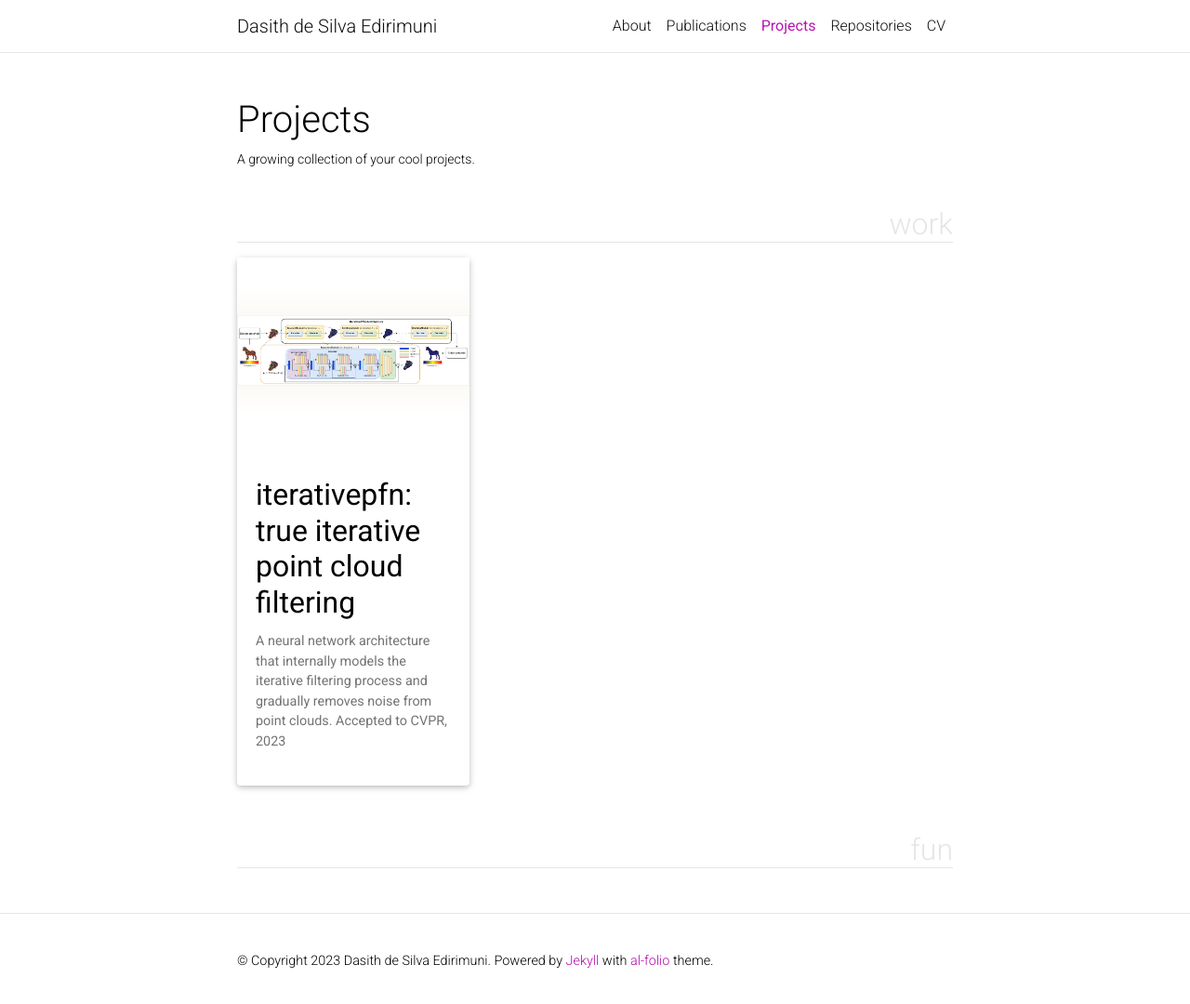
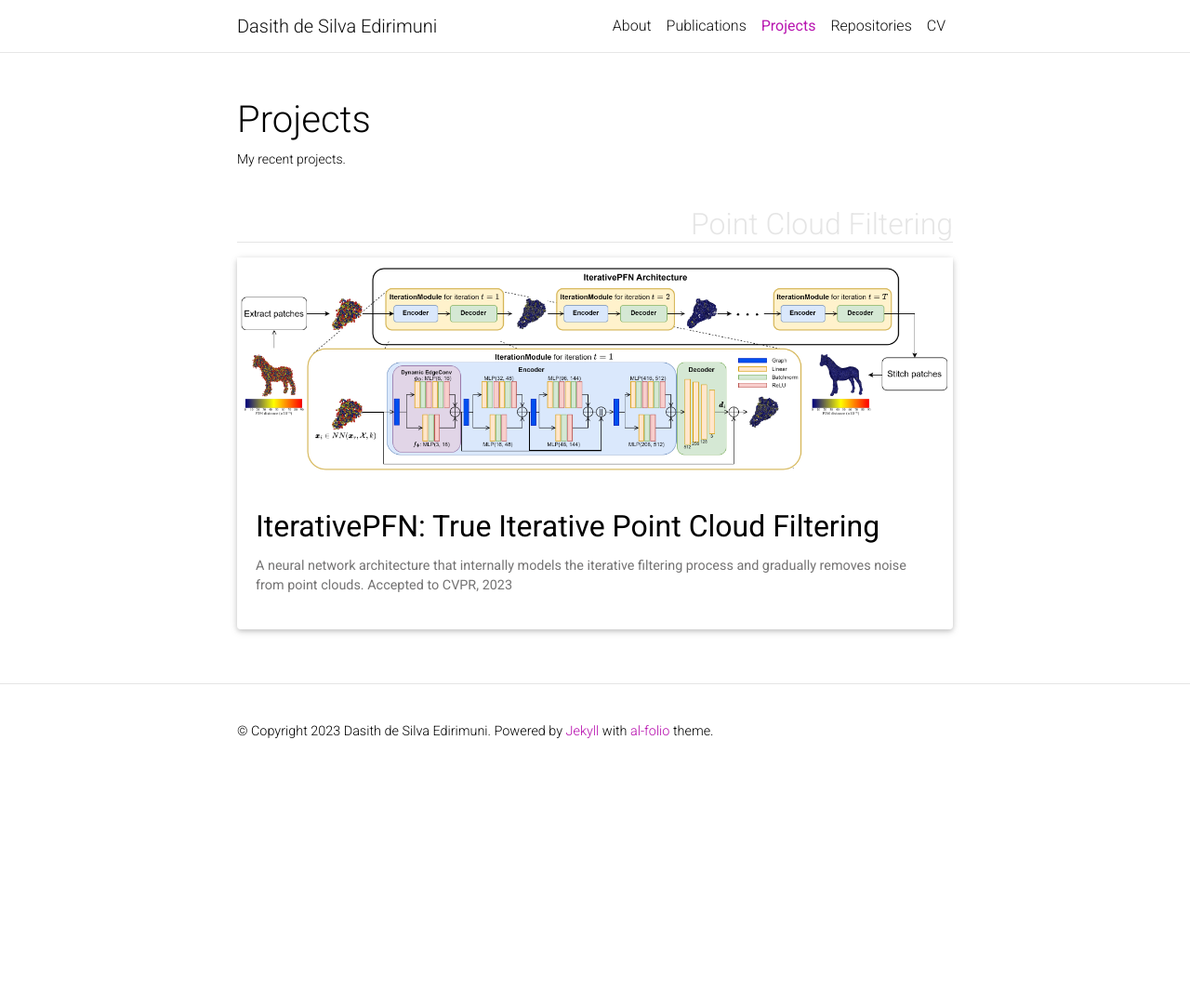
Before and after one commit to ddsediri/ddsediri.github.io, a Jekyll site: the page built from _pages/projects.md, in a window 1280 px wide and 1085 px high. Shown: the top 1080 px of the window at 93% size. Built offline with Jekyll 4.4.1, drawn with Linux system fonts in a browser that asks for light colours; comment, search, counter and statistics services are not loaded; a style sheet for code colours, icons or effects is not loaded.

Commit message:
Modified project IterativePFN

```diff
--- a/_includes/projects.html
+++ b/_includes/projects.html
@@ -13,7 +13,7 @@
           alt="project thumbnail" -%}
         {%- endif %}
         <div class="card-body">
-          <h2 class="card-title text-lowercase">{{ project.title }}</h2>
+          <h2 class="card-title text-capitalize">{{ project.title }}</h2>
           <p class="card-text">{{ project.description }}</p>
           <div class="row ml-1 mr-1 p-0">
             {%- if project.github -%}
--- a/_pages/projects.md
+++ b/_pages/projects.md
@@ -2,10 +2,10 @@
 layout: page
 title: Projects
 permalink: /projects/
-description: A growing collection of your cool projects.
+description: My recent projects.
 nav: true
 nav_order: 2
-display_categories: [work, fun]
+display_categories: [Point Cloud Filtering]
 horizontal: false
 ---
 
--- a/_sass/_base.scss
+++ b/_sass/_base.scss
@@ -512,7 +512,7 @@ footer.sticky-bottom {
 
   .grid-sizer,
   .grid-item {
-    width: 250px;
+    width: 100%;
     margin-bottom: 10px;
   }
 
@@ -527,6 +527,13 @@ footer.sticky-bottom {
 }
 
 .single-project {
+  pre {
+    width: 50%;
+    font-size: 20px;
+    text-align: center;
+    margin: 0 25% 20px 25%;
+  }
+
   .align-center {
     text-align: center;
   }
```
Also changed, not shown: _projects/IterativePFN.md (+4 -2 lines).
